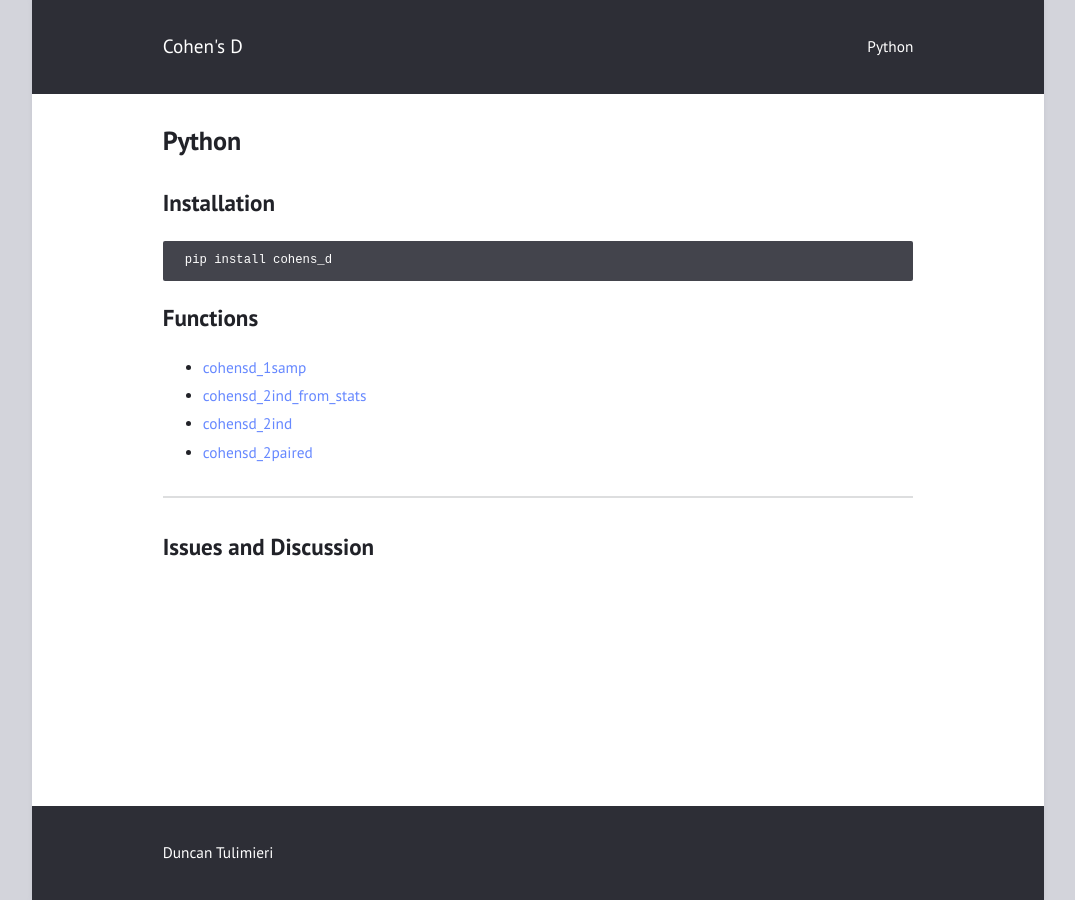
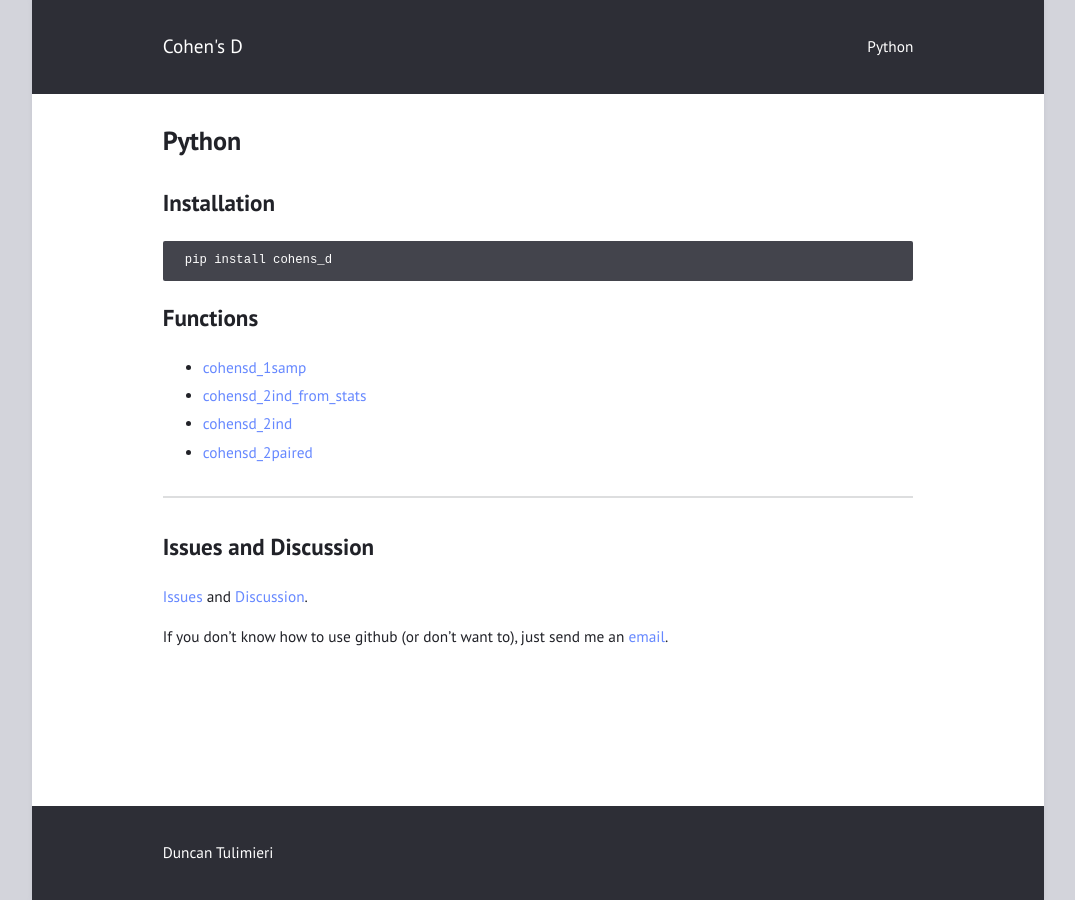
Before and after one commit to tulimid1/cohens_d, a Jekyll site: the page built from py-doc.md, in a window 1280 px wide. Shown: the whole page, without its empty margins (102-1177 px from the left). Built offline with Jekyll 4.4.1, drawn with Linux system fonts in a browser that asks for light colours.

Commit message:
Update py-doc.md

```diff
--- a/py-doc.md
+++ b/py-doc.md
@@ -10,11 +10,15 @@
 
 ## Functions
 
-* [cohensd_1samp]()
-* [cohensd_2ind_from_stats]()
-* [cohensd_2ind]()
-* [cohensd_2paired]()
+* [cohensd_1samp](/1samp.md)
+* [cohensd_2ind_from_stats](/2ind.md)
+* [cohensd_2ind](/2ind.md)
+* [cohensd_2paired](/2paired.md)
 
 ---
 
 ## Issues and Discussion
+
+[Issues](https://github.com/tulimid1/cohens_d/issues) and [Discussion](https://github.com/tulimid1/cohens_d/discussions).
+
+If you don't know how to use github (or don't want to), just send me an [email](mailto:tulimid@udel.edu).
```
